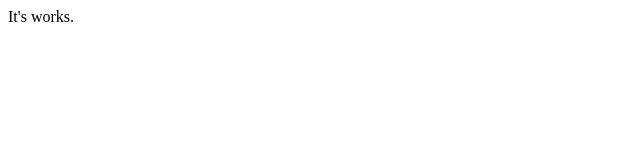
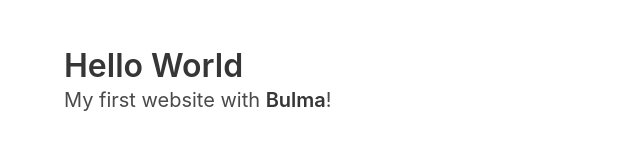
Before and after one commit to Vurious999/vurious999.github.io, a plain HTML site: page index.html in a window 1280 px wide. Shown: the whole page, without its empty margins (0-640 px from the left). Drawn offline with nearby package versions, Linux system fonts and the light colour scheme.

Commit message:
Bulma starter template

```diff
--- a/index.html
+++ b/index.html
@@ -1,10 +1,22 @@
 <!DOCTYPE html>
-<html lang="en" dir="ltr">
+<html>
   <head>
     <meta charset="utf-8">
-    <title>Website</title>
+    <meta name="viewport" content="width=device-width, initial-scale=1">
+    <title>Hello Bulma!</title>
+    <link rel="stylesheet" href="https://cdnjs.cloudflare.com/ajax/libs/bulma/0.7.2/css/bulma.min.css">
+    <script defer src="https://use.fontawesome.com/releases/v5.3.1/js/all.js"></script>
   </head>
   <body>
-    It's works.
+  <section class="section">
+    <div class="container">
+      <h1 class="title">
+        Hello World
+      </h1>
+      <p class="subtitle">
+        My first website with <strong>Bulma</strong>!
+      </p>
+    </div>
+  </section>
   </body>
 </html>
```
